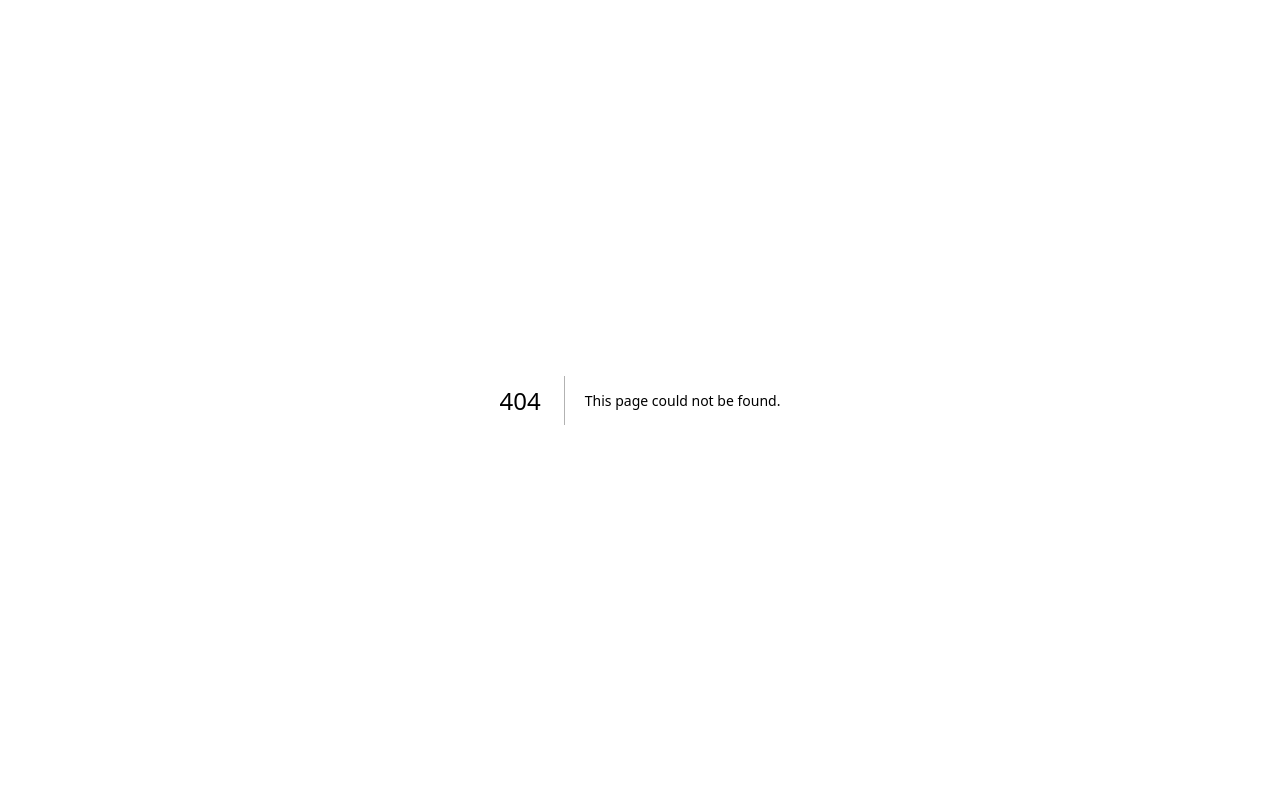
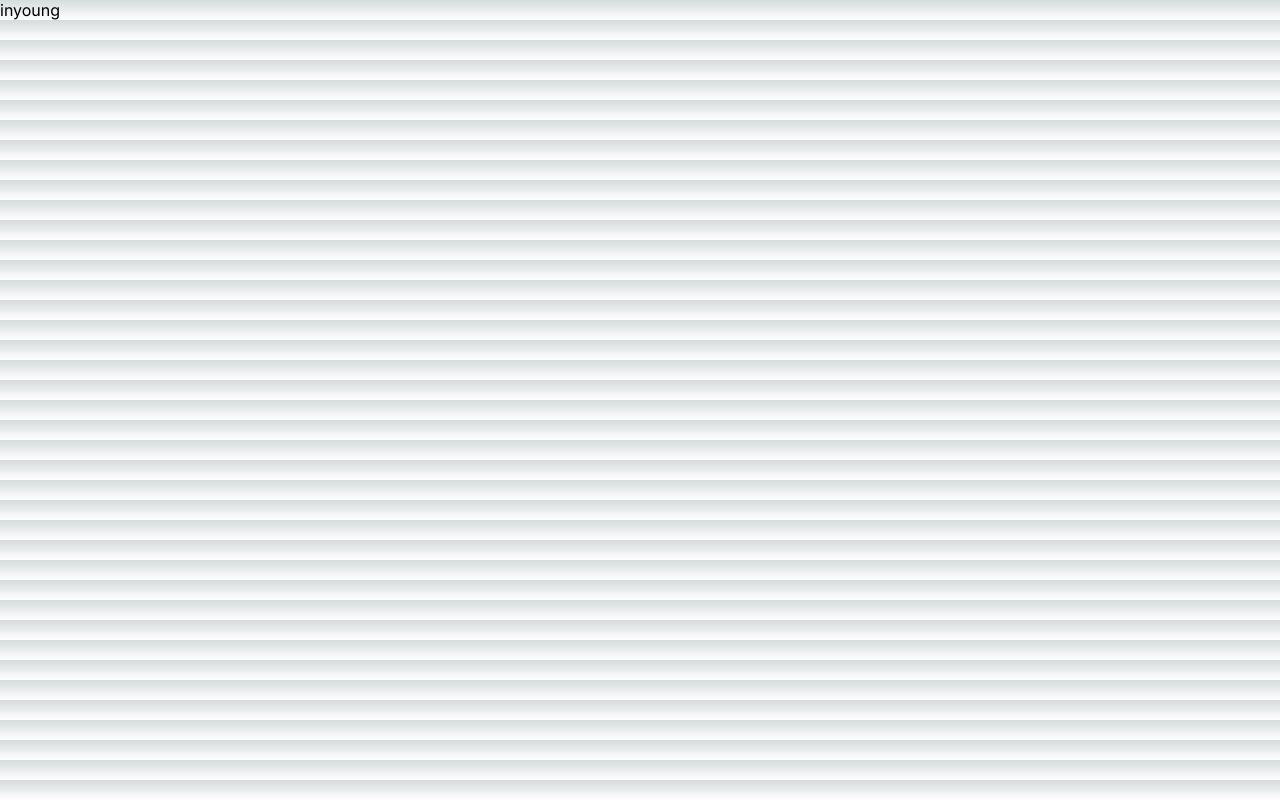
Before and after one commit to rmdnps10/ATC-Pre, a Next.js app: page /inyoung in a window 1280 px wide. Before the commit this address had no page. Built offline with nearby package versions, Linux system fonts and the light colour scheme.

Commit message:
Feat: 인영 폴더 생성 및 page.js 생성 #3

```diff
--- /dev/null
+++ b/src/app/inyoung/page.js
@@ -0,0 +1,5 @@
+import React from "react";
+
+export default function InyoungPage() {
+  return <div>inyoung</div>;
+}
```
Also changed, not shown: 1 other file (tests, documents, lock files or other folders).
